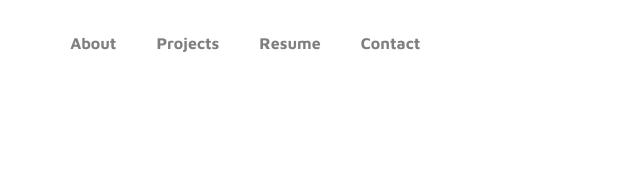
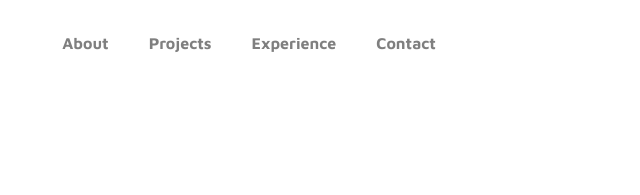
Before and after one commit to jitunayak/security-plus, a plain HTML site: page index.html in a window 1280 px wide. Shown: the top 195 px of the page, 364-1004 px from the left. Drawn offline with Linux system fonts and the light colour scheme.

Commit message:
nav bar fixed

```diff
--- a/index.html
+++ b/index.html
@@ -6,7 +6,7 @@
     <meta name="description" content="">
     <meta name="author" content="">
 
-    <title>Marvel HTML Bootstrap 4 Template</title>
+    <title>Security Plus</title>
 
     <link rel="stylesheet" href="css/bootstrap.min.css">
     <link rel="stylesheet" href="css/unicons.css">
@@ -47,7 +47,7 @@ https://www.tooplate.com/view/2115-marvel
                         <a href="#project" class="nav-link"><span data-hover="Projects">Projects</span></a>
                     </li>
                     <li class="nav-item">
-                        <a href="#resume" class="nav-link"><span data-hover="Resume">Resume</span></a>
+                        <a href="#resume" class="nav-link"><span data-hover="Resume">Experience</span></a>
                     </li>
                     <li class="nav-item">
                         <a href="#contact" class="nav-link"><span data-hover="Contact">Contact</span></a>
```
